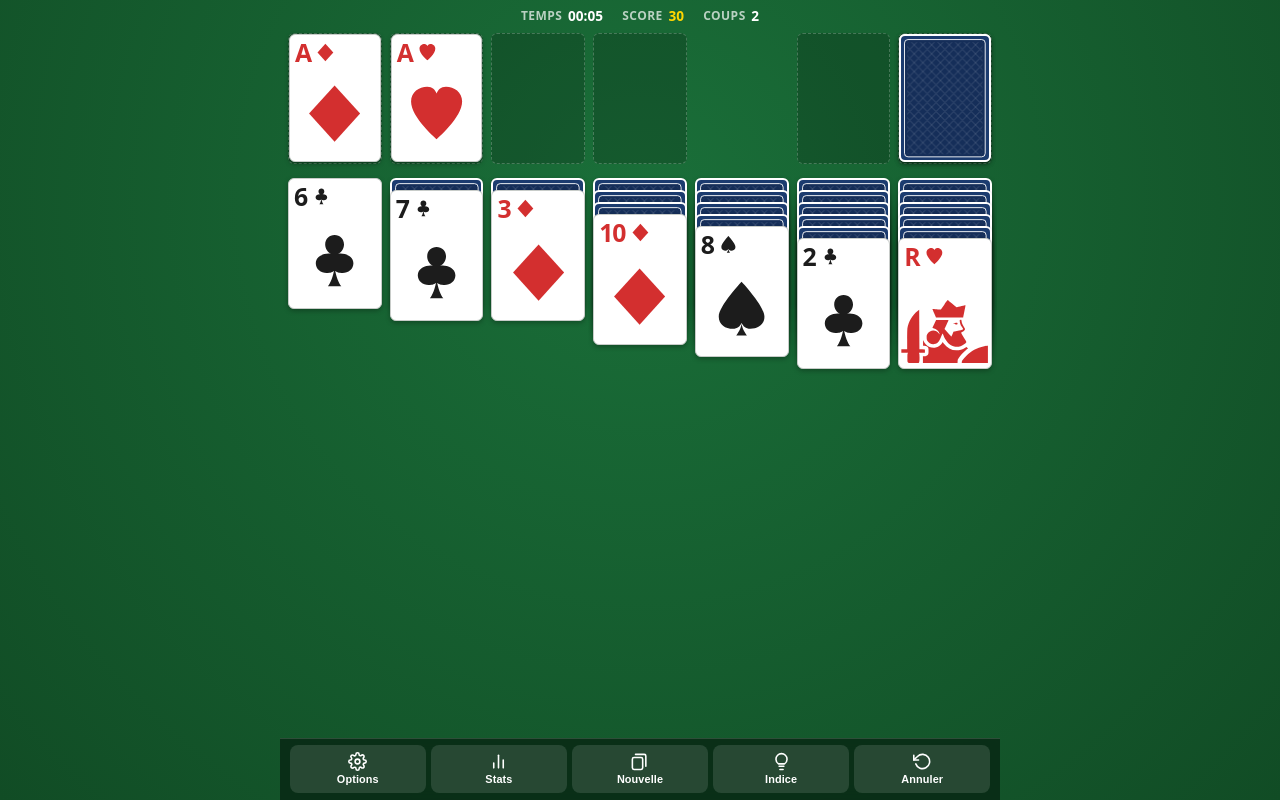
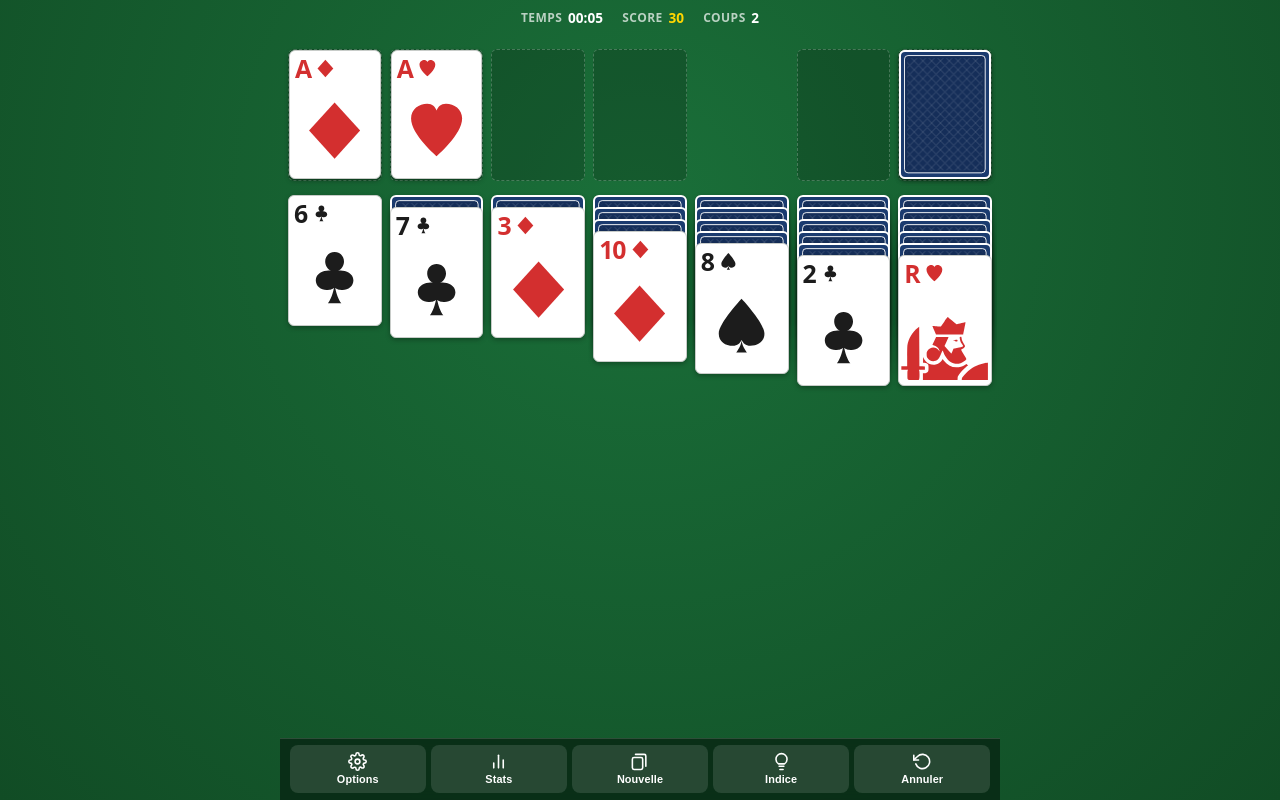
Before and after one commit to onavatte/solitaire, a React (Vite) app: page / in a window 1280 px wide. Built offline with nearby package versions, Linux system fonts and the light colour scheme.

Commit message:
style(ui): aérer la marge supérieure et permettre l'épanouissement de l'onde d'enseigne

```diff
--- a/src/ui/Board.tsx
+++ b/src/ui/Board.tsx
@@ -174,7 +174,7 @@ export const Board: React.FC<BoardProps> = ({
         display: 'flex',
         flexDirection: 'column',
         gap: 'clamp(8px, 1.8vh, 16px)',
-        paddingTop: '0.25rem',
+        paddingTop: 'clamp(0.6rem, 1.8vh, 1.2rem)',
         paddingLeft: 'var(--board-gap)',
         paddingRight: 'var(--board-gap)',
         paddingBottom: '0.5rem',
@@ -182,7 +182,7 @@ export const Board: React.FC<BoardProps> = ({
         margin: '0 auto',
         width: '100%',
         boxSizing: 'border-box',
-        overflow: 'hidden',
+        overflow: 'visible',
         position: 'relative',
         zIndex: 10,
         isolation: 'isolate',
--- a/src/ui/Header.tsx
+++ b/src/ui/Header.tsx
@@ -21,7 +21,7 @@ export const Header: React.FC<HeaderProps> = ({ moves, elapsedMs, score }) => {
         alignItems: 'center',
         justifyContent: 'center',
         gap: '1.2rem',
-        padding: 'calc(0.4rem + env(safe-area-inset-top, 0px)) 1rem 0.2rem',
+        padding: 'calc(0.5rem + env(safe-area-inset-top, 0px)) 1rem 0.5rem',
         fontSize: '0.85rem',
         fontWeight: 600,
         color: 'var(--felt-text)',
```
